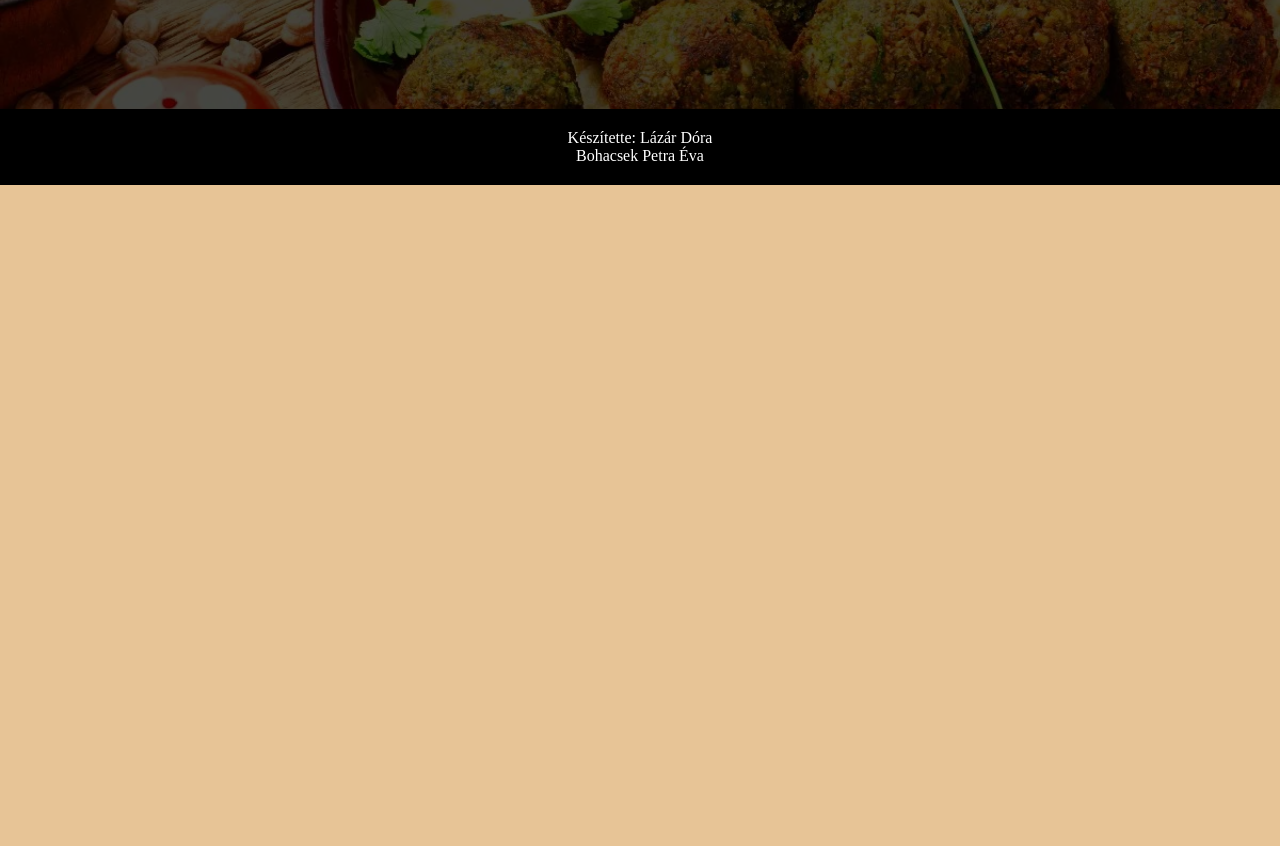
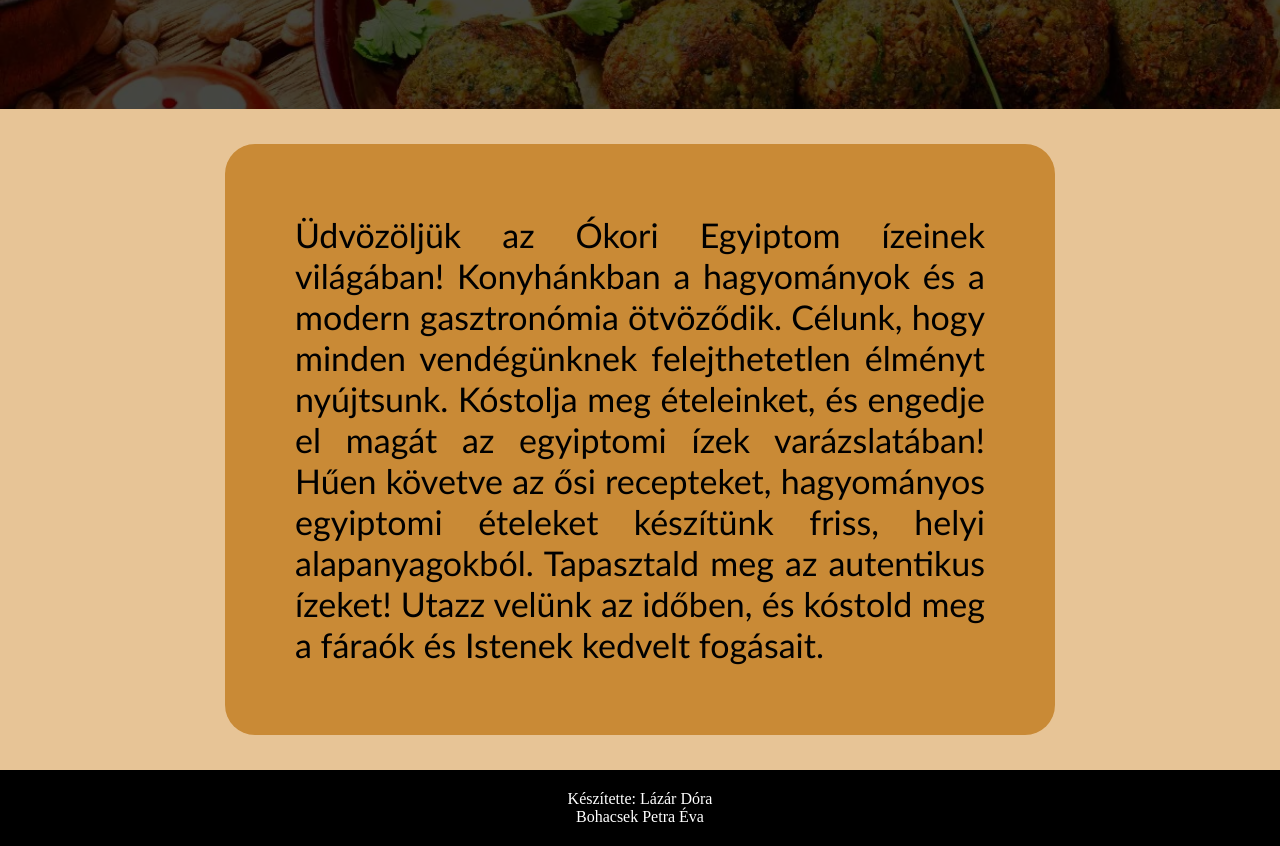
Before and after one commit to LazarDora1/ikt-projekt, a plain HTML site: page index.html in a window 1280 px wide. Shown: the part 438-1284 px from the top of the page. Before the commit the page ends 800 px from the top, so only its background shows below. Drawn offline with nearby package versions, Linux system fonts and the light colour scheme.

Commit message:
rolunk-done, changed some things

```diff
--- a/index.html
+++ b/index.html
@@ -25,7 +25,11 @@
             </div>
           </header>
     <main>
+        <div class="box"><p>Üdvözöljük az Ókori Egyiptom ízeinek világában! Konyhánkban a hagyományok és a modern gasztronómia ötvöződik. Célunk, hogy minden vendégünknek felejthetetlen élményt nyújtsunk. Kóstolja meg ételeinket, és engedje el magát az egyiptomi ízek varázslatában!
 
+            Hűen követve az ősi recepteket, hagyományos egyiptomi ételeket készítünk friss, helyi alapanyagokból. Tapasztald meg az autentikus ízeket!
+
+            Utazz velünk az időben, és kóstold meg a fáraók és Istenek kedvelt fogásait.</p></div>
     </main>
     <footer>
         <p>Készítette: Lázár Dóra <br> Bohacsek Petra Éva</p>
--- a/style.css
+++ b/style.css
@@ -50,6 +50,7 @@ footer {
     text-align: center;
     padding: 20px;
     font-size: 21x;
+    margin-top: 35px;
 }
 
 footer p {
@@ -62,6 +63,7 @@ footer p {
     height: 500px;
     background-repeat: no-repeat;
     background-size: cover;
+    margin-bottom: 35px;
 }
 
 .overlay {
@@ -93,3 +95,20 @@ footer p {
     color: #CDB31C;
     margin-left: -15px;
 }
+
+.box {
+    background-color: #C98A36;
+    border-radius: 30px;
+    padding: 70px;
+    max-width: 830px;
+    margin: 0 auto;
+    font-size: 34px;
+    font-family: 'Gill Sans', 'Gill Sans MT';
+    text-align: justify;
+}
+
+@media (max-width: 768px) {
+    .box {
+        padding: 17px;
+    }
+}
```
